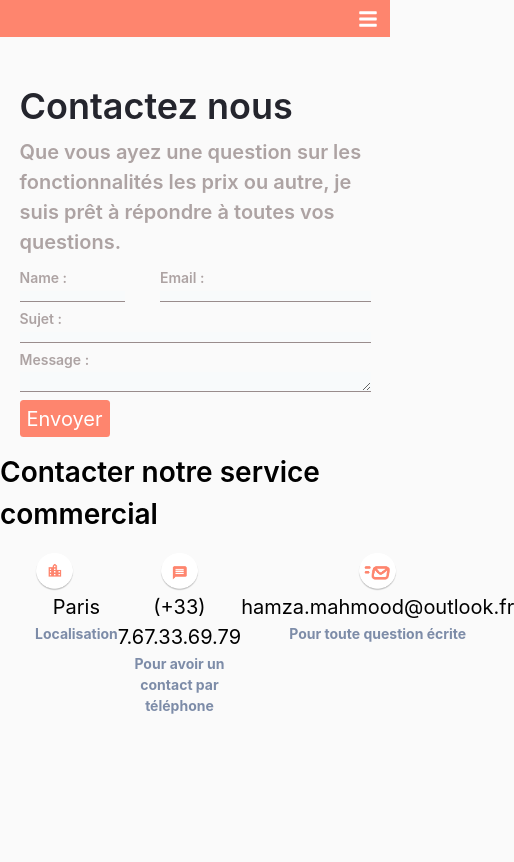
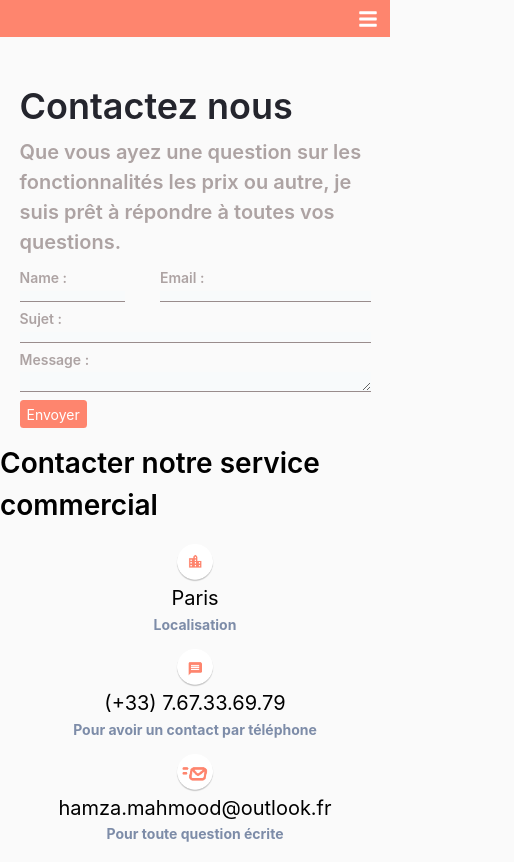
Before and after one commit to Zhamza1/Agence-digitale, a React (Create React App) app: page /contact in a window 390 px wide. Shown: the whole page, 514 px wide, since content can reach past the window. Built offline with nearby package versions, Linux system fonts and the light colour scheme.

Commit message:
768px almost done

```diff
--- a/src/components/footer.jsx
+++ b/src/components/footer.jsx
@@ -13,7 +13,7 @@ const footer = (props) => {
 
   return (
     <>
-      <footer className={` bg-third text-white w-full pb-[1.2rem] rounded-tr-[10rem] pt-[8rem] ${props.css} `} /* style="position: absolute;bottom: 0;" */ >
+      <footer className={` bg-third text-white w-full pb-[1.2rem] rounded-tr-[10rem] pt-[8rem] ${props.css} `}>
         <section className='flex px-[0.5rem] justify-around pb-[4.8rem]' >
         <div>
           <Link to="/" className="w-[8rem] h-[10rem] " ><img src={Logo} className="w-[8rem] h-[10rem]" alt="logo du site zhamza" />  </Link>
--- a/src/page/contact.jsx
+++ b/src/page/contact.jsx
@@ -66,7 +66,7 @@ const Contact = () => {
               />
             </div>
             <div className='mt-7' >
-              <button type='submit' className=' text-white bg-secondary px-[2rem] py-[1rem] rounded-[1rem] text-[20px] hover:bg-[#F0BDB3] transition ease-in-out delay-100  hover:text-[#24252D] ' >Envoyer</button>
+              <button type='submit' className=' text-white bg-secondary px-[2rem] py-[1rem] rounded-[1rem] text-[20px] hover:bg-[#F0BDB3] transition ease-in-out delay-100  hover:text-[#24252D] md:text-[14px] ' >Envoyer</button>
             </div>
           </form>
         </div>
@@ -82,23 +82,23 @@ const Contact = () => {
         <div className='flex justify-center' >
           <h2>Contacter notre service commercial</h2>
         </div>
-        <div className='flex justify-around mt-[5rem] mb-[5rem] mx-[10rem] ' >
+        <div className='flex justify-around mt-[5rem] mb-[5rem] mx-[10rem] md:flex-col ' >
           <article>
-            <figure>
+            <figure style={{ textAlign: '-webkit-center' }} >
               <img className=' w-[11rem] h-[11rem] ' src={LocalisationLogo} alt="Logo définissant une localisation" />
               <h3 className='text-center mt-[0.2rem] ' >Paris</h3>
               <p className='text-center text-[#7D8CA8] font-bold mt-[0.2rem] ' >Localisation</p>
             </figure>
           </article>
           <article>
-            <figure style={{ textAlign: '-webkit-center' }} >
+            <figure className='md:mt-[4rem]' style={{ textAlign: '-webkit-center' }} >
               <img className=' w-[11rem] h-[11rem] ' src={MessageLogo} alt="Logo définissant les messages " />
               <h3 className='text-center mt-[0.2rem] ' >(+33) 7.67.33.69.79</h3>
               <p className='text-center text-[#7D8CA8] font-bold mt-[0.2rem] ' >Pour avoir un contact par téléphone</p>
             </figure>
           </article>
           <article>
-            <figure style={{ textAlign: '-webkit-center' }} >
+            <figure className='md:mt-[4rem]' style={{ textAlign: '-webkit-center' }} >
               <img className=' w-[11rem] h-[11rem] ' src={MailLogo} alt="Logo définissant les mails" />
               <h3 className='text-center mt-[0.2rem] ' >hamza.mahmood@outlook.fr</h3>
               <p className='text-center text-[#7D8CA8] font-bold mt-[0.2rem] ' >Pour toute question écrite</p>
--- a/src/page/home.jsx
+++ b/src/page/home.jsx
@@ -34,7 +34,7 @@ const Home = (name,picto,pictoH3,pictoP,alt) => {
         <link rel="canonical" href="/" />
       </Helmet>
 
-    <section className=' bg-header2 lg:bg-header1024 sm:bg-header425 bg-no-repeat 2xl:pb-[8rem]  pb-[6rem] text-white w-full rounded-bl-[8rem] lg:pb-[4rem]'>
+    <section className=' bg-header2 lg:bg-header1024 sm:bg-header425 bg-no-repeat 2xl:pb-[8rem]  pb-[6rem] text-white w-full rounded-bl-[8rem] sm:rounded-bl-[100px] lg:pb-[4rem]'>
        <header className='pt-[2.8rem] pb-[3.4rem] md:flex md:flex-row-reverse '>
         <nav className='z-[100000]' ref={navRef} >
           <ul className='flex justify-around px-[15rem] text-white items-center font-regular md:flex-col text-[2.4rem] lg:text-[20px] md:text-[40px] '>
@@ -56,7 +56,7 @@ const Home = (name,picto,pictoH3,pictoP,alt) => {
       </header>
       <div  >
         <div className='flex justify-center' > <h1 className=' w-[103rem] ' >Faites appel à nous pour donner vie à votre projet et augmenter votre visibilité en ligne.</h1> </div>
-        <div className='flex justify-center' > <h3 className=' font-medium w-[103rem] ' > Grâce à notre équipe expérimentée et passionnée, nous aidons nos clients à atteindre leurs objectifs en matière de marketing numérique. </h3></div>
+        <div className='flex justify-center' > <h3 className='  w-[103rem] ' > Grâce à notre équipe expérimentée et passionnée, nous aidons nos clients à atteindre leurs objectifs en matière de marketing numérique. </h3></div>
 
         <div className='pt-[3rem] text-center ' >
           <Link to="/contact" > <button type='submit' className=' text-[#FE6965] bg-main font-medium px-[4rem] py-[0.5rem] rounded-full hover:bg-[#EFEFEF]  transition ease-in-out delay-100 text-[2rem] md:text-[14px] ' >Contact</button> </Link>
```
Also changed, not shown: src/asset/Background-header425.jpg.
